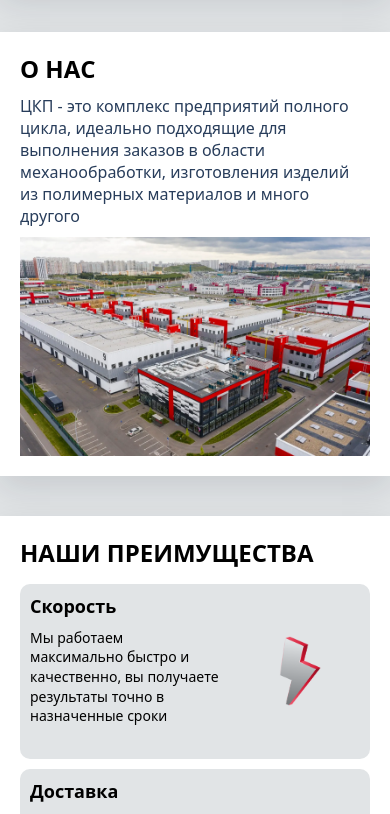
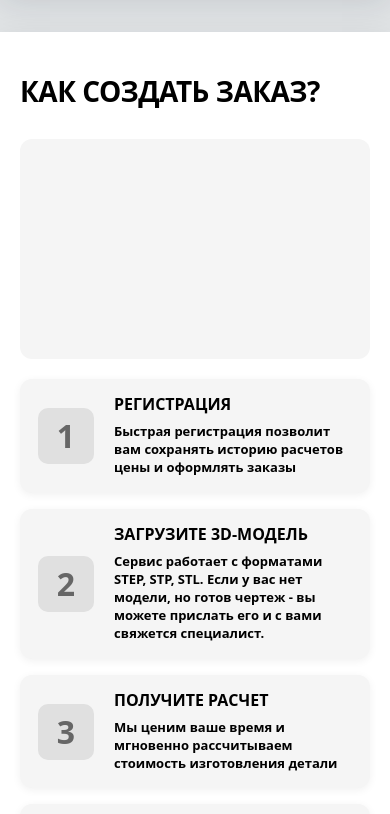
Before and after one commit to js-owl/maas-front, a Vue app: page / in a window 390 px wide. Shown: the part 980-1794 px from the top of the page. Built offline with nearby package versions, Linux system fonts and the light colour scheme; no server answers.

Commit message:
Add HomeMilestones component to HomePage and update component declarations

```diff
--- a/components.d.ts
+++ b/components.d.ts
@@ -68,6 +68,7 @@ declare module 'vue' {
     HomeAbout: typeof import('./src/components/sections/HomeAbout.vue')['default']
     HomeAdvantages: typeof import('./src/components/sections/HomeAdvantages.vue')['default']
     HomeCalc: typeof import('./src/components/sections/HomeCalc.vue')['default']
+    HomeMilestones: typeof import('./src/components/sections/HomeMilestones.vue')['default']
     HomeModel: typeof import('./src/components/sections/HomeModel.vue')['default']
     HomeUslugi: typeof import('./src/components/sections/HomeUslugi.vue')['default']
     Length: typeof import('./src/components/coefficients/Length.vue')['default']
--- /dev/null
+++ b/src/components/sections/HomeMilestones.vue
@@ -0,0 +1,253 @@
+<script setup lang="ts">
+import { computed } from 'vue'
+import { useWindowSize } from '@vueuse/core'
+
+const steps = [
+  {
+    number: '1',
+    title: 'РЕГИСТРАЦИЯ',
+    description: 'Быстрая регистрация позволит вам сохранять историю расчетов цены и оформлять заказы',
+  },
+  {
+    number: '2',
+    title: 'ЗАГРУЗИТЕ 3D-МОДЕЛЬ',
+    description:
+      'Сервис работает с форматами STEP, STP, STL. Если у вас нет модели, но готов чертеж - вы можете прислать его и с вами свяжется специалист.',
+  },
+  {
+    number: '3',
+    title: 'ПОЛУЧИТЕ РАСЧЕТ',
+    description: 'Мы ценим ваше время и мгновенно рассчитываем стоимость изготовления детали',
+  },
+  {
+    number: '4',
+    title: 'РАЗМЕСТИТЕ ЗАЯВКУ',
+    description: 'При оформлении заявки на производство свяжемся с вами в течение 1 рабочего дня.',
+  },
+  {
+    number: '5',
+    title: 'ОБРАТНАЯ СВЯЗЬ',
+    description: 'Финальный этап - подтверждение стоимости выполнения заказа и доставки.',
+  },
+]
+
+const { width } = useWindowSize()
+const isMobile = computed(() => width.value < 1024)
+</script>
+
+<template>
+  <section class="section-basic home-milestones">
+    <div class="milestones-container" :class="{ mobile: isMobile }">
+      <div class="milestones-wrap">
+        <div class="left-column">
+          <div class="steps-title">КАК СОЗДАТЬ ЗАКАЗ?</div>
+          <div class="illustration" aria-hidden="true">
+            <div class="illustration-placeholder" />
+          </div>
+        </div>
+
+        <div class="steps">
+          <div v-for="step in steps" :key="step.number" class="step-card">
+            <div class="step-number">{{ step.number }}</div>
+            <div class="step-content">
+              <div class="step-title">{{ step.title }}</div>
+              <p class="step-description">{{ step.description }}</p>
+            </div>
+          </div>
+        </div>
+      </div>
+    </div>
+  </section>
+</template>
+
+<style scoped>
+.home-milestones {
+  padding: 5px 0;
+}
+
+.milestones-container {
+  width: 100%;
+}
+
+.milestones-wrap {
+  background: #ffffff;
+  /* border: 1px solid #e5e5e5; */
+  border-radius: 16px;
+  padding: 40px;
+  display: grid;
+  grid-template-columns: 1fr 2fr;
+  gap: 40px;
+  align-items: start;
+}
+
+.milestones-wrap.mobile {
+  grid-template-columns: 1fr;
+  padding: 24px;
+  gap: 24px;
+}
+
+.left-column {
+  display: flex;
+  flex-direction: column;
+  gap: 24px;
+}
+
+.illustration {
+  width: 100%;
+  background: #f5f5f5;
+  border-radius: 12px;
+  min-height: 400px;
+  display: flex;
+  align-items: center;
+  justify-content: center;
+}
+
+.illustration-placeholder {
+  width: 90%;
+  height: 85%;
+  background: #e8e8e8;
+  border-radius: 8px;
+}
+
+.steps {
+  display: flex;
+  flex-direction: column;
+  gap: 16px;
+}
+
+.steps-title {
+  font-size: 48px;
+  font-weight: 700;
+  color: #000000;
+  line-height: 1.1;
+  letter-spacing: -0.5px;
+  margin-bottom: 8px;
+}
+
+.step-card {
+  display: grid;
+  grid-template-columns: 80px 1fr;
+  gap: 20px;
+  background: #f5f5f5;
+  border-radius: 12px;
+  padding: 20px 24px;
+  box-shadow: 0 2px 8px rgba(0, 0, 0, 0.06);
+  align-items: center;
+}
+
+.step-number {
+  width: 70px;
+  height: 70px;
+  border-radius: 10px;
+  background: #e0e0e0;
+  color: #666666;
+  font-weight: 700;
+  font-size: 40px;
+  display: flex;
+  align-items: center;
+  justify-content: center;
+  flex-shrink: 0;
+}
+
+.step-content {
+  display: flex;
+  flex-direction: column;
+  gap: 8px;
+}
+
+.step-title {
+  font-size: 24px;
+  font-weight: 700;
+  color: #000000;
+  line-height: 1.2;
+}
+
+.step-description {
+  margin: 0;
+  font-size: 15px;
+  font-weight: 600;
+  color: #000000;
+  line-height: 1.4;
+}
+
+@media (max-width: 1199px) {
+  .milestones-wrap {
+    padding: 32px;
+    gap: 32px;
+  }
+
+  .steps-title {
+    font-size: 36px;
+  }
+
+  .step-card {
+    grid-template-columns: 70px 1fr;
+    padding: 18px 20px;
+  }
+
+  .step-number {
+    width: 64px;
+    height: 64px;
+    font-size: 36px;
+  }
+}
+
+@media (max-width: 1023px) {
+  .home-milestones {
+    padding: 32px 0;
+  }
+
+  .milestones-wrap {
+    grid-template-columns: 1fr;
+    padding: 24px;
+    gap: 24px;
+  }
+
+  .illustration {
+    min-height: 280px;
+  }
+
+  .steps-title {
+    font-size: 32px;
+  }
+}
+
+@media (max-width: 767px) {
+  .home-milestones {
+    padding: 24px 0;
+  }
+
+  .milestones-wrap {
+    padding: 20px;
+    gap: 20px;
+  }
+
+  .steps-title {
+    font-size: 28px;
+  }
+
+  .step-card {
+    grid-template-columns: 60px 1fr;
+    gap: 16px;
+    padding: 16px 18px;
+  }
+
+  .step-number {
+    width: 56px;
+    height: 56px;
+    font-size: 32px;
+  }
+
+  .step-title {
+    font-size: 16px;
+  }
+
+  .step-description {
+    font-size: 13px;
+  }
+
+  .illustration {
+    min-height: 220px;
+  }
+}
+</style>
--- a/src/pages/HomePage.vue
+++ b/src/pages/HomePage.vue
@@ -7,6 +7,7 @@ import HomeUslugi from '../components/sections/HomeUslugi.vue'
 import HomeAbout from '../components/sections/HomeAbout.vue'
 import HomeAdvantages from '../components/sections/HomeAdvantages.vue'
 import HomeCalc from '../components/sections/HomeCalc.vue'
+import HomeMilestones from '../components/sections/HomeMilestones.vue'
 // import SectionMilestones from '../components/sections/SectionMilestones.vue'
 
 const { width } = useWindowSize()
@@ -26,9 +27,10 @@ onMounted(() => {
         <el-col :offset="3" :span="18">
           <!-- <HomeModel /> -->
           <HomeUslugi />
-          <HomeAbout />
+          <HomeMilestones />
+          <!-- <HomeAbout /> -->
+          <HomeCalc />
           <HomeAdvantages />
-          <HomeCalc />
         </el-col>
       </el-row>
     </div>
@@ -37,9 +39,10 @@ onMounted(() => {
       <el-row>
         <el-col :offset="0" :span="24">
           <HomeUslugi />
-          <HomeAbout />
+          <HomeMilestones />
+          <!-- <HomeAbout /> -->
+          <HomeCalc />
           <HomeAdvantages />
-          <HomeCalc />
         </el-col>
       </el-row>
     </template>
```
